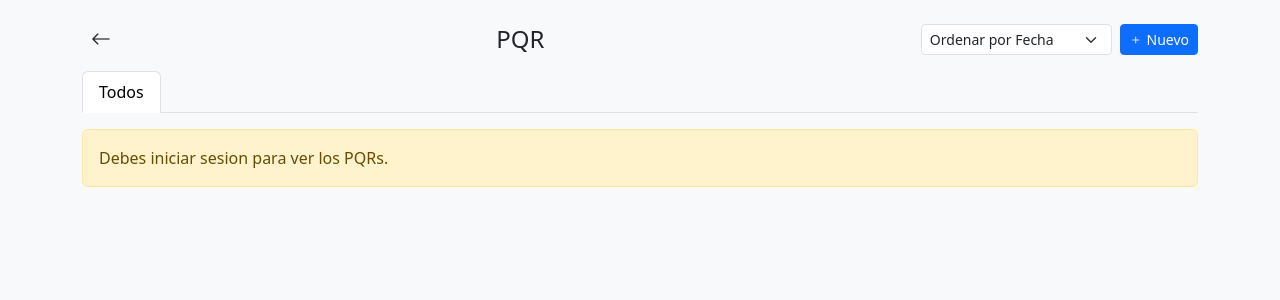
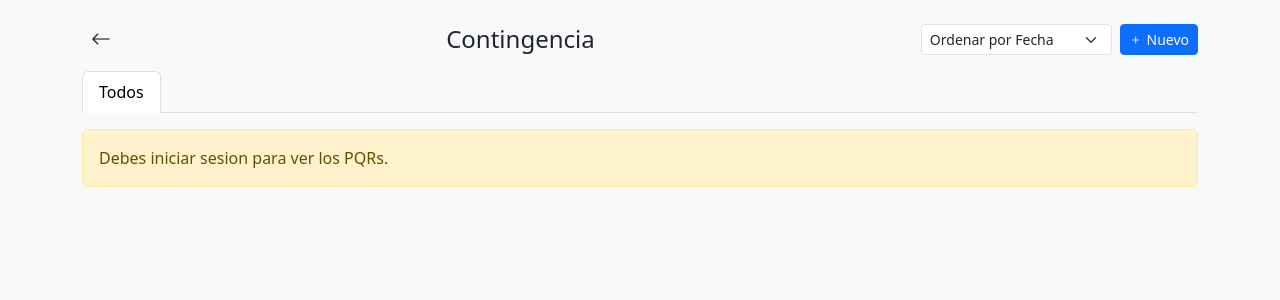
Before and after one commit to Jdholguin19/BackEndAppCostaSol, a PHP site: page /pqr.php in a window 1280 px wide. Shown: the top 300 px of the page. Run offline with PHP 8.4, Linux system fonts and the light colour scheme.

Commit message:
version2.4

```diff
--- a/Front/pqr.php
+++ b/Front/pqr.php
@@ -2,7 +2,7 @@
 <html lang="es">
 <head>
 <meta charset="utf-8">
-<title>PQR</title>
+<title>Contingencia</title>
 
 <link href="https://cdn.jsdelivr.net/npm/bootstrap@5.3.3/dist/css/bootstrap.min.css" rel="stylesheet">
 <link href="https://cdn.jsdelivr.net/npm/bootstrap-icons@1.11.3/font/bootstrap-icons.css" rel="stylesheet">
@@ -34,7 +34,7 @@
         <i class="bi bi-arrow-left"></i>
       </button>
 
-      <h1 class="h4 mb-0 flex-grow-1 text-center">PQR</h1>
+      <h1 class="h4 mb-0 flex-grow-1 text-center">Contingencia</h1>
 
       <!-- Selector de Ordenacixc3xb3n (Nuevo) -->
       <select id="selOrdenacion" class="form-select form-select-sm w-auto me-2">
```
